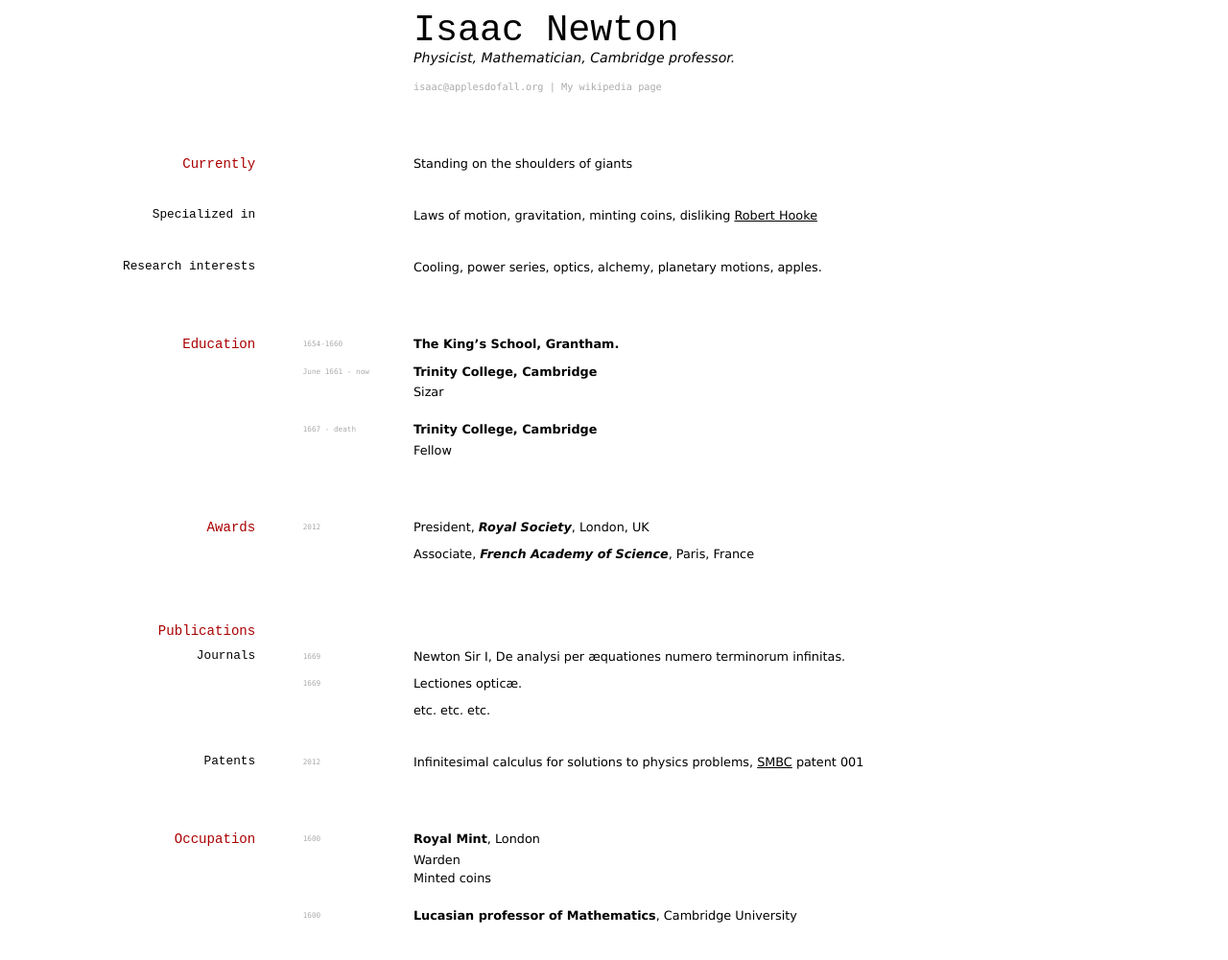
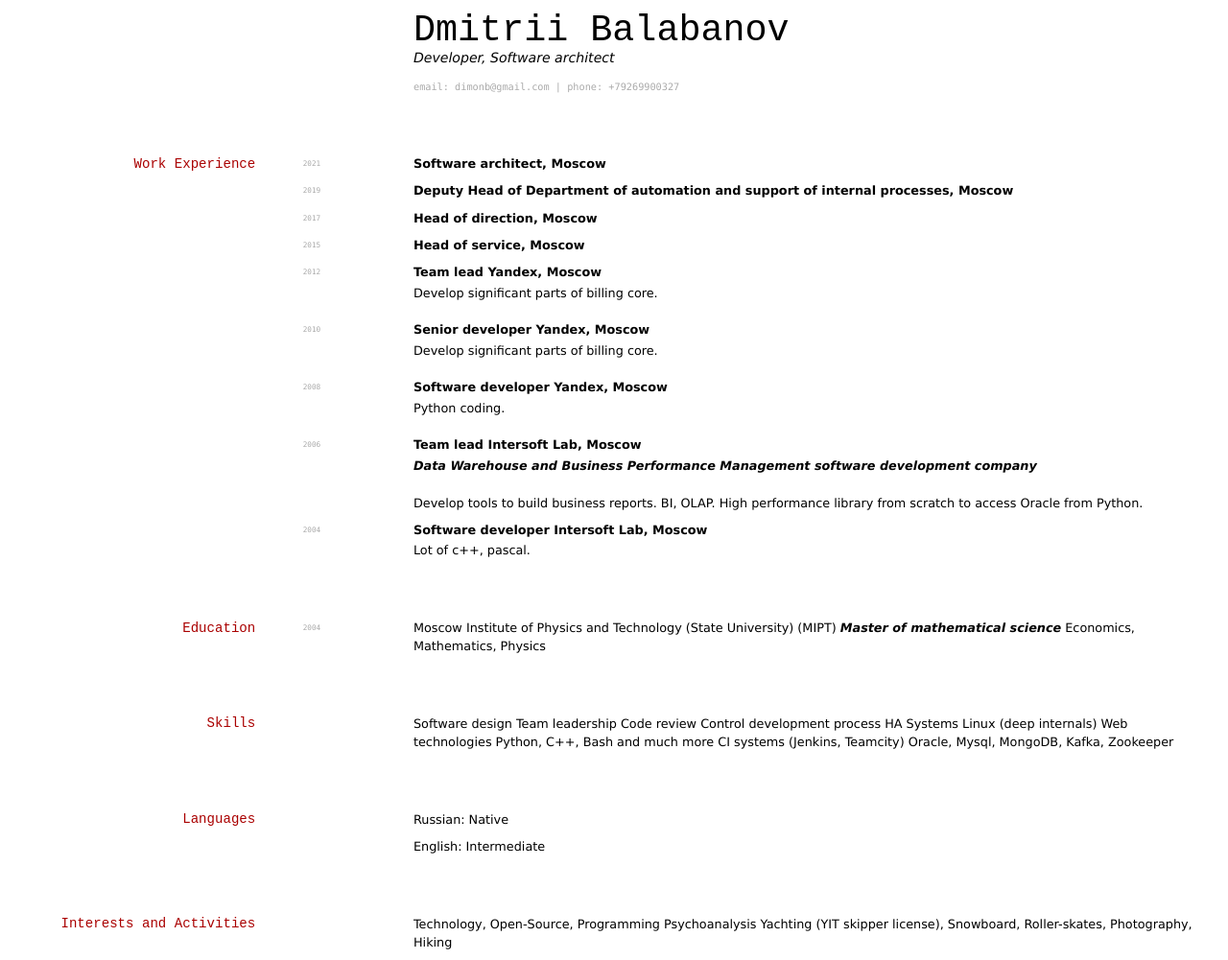
Before and after one commit to elipapa/markdown-cv, a Jekyll site: the page built from index.md, in a window 1280 px wide. Shown: the whole page at 96% size. Built offline with Jekyll 4.4.1, drawn with Linux system fonts in a browser that asks for light colours; before the commit the page ends 973 px from its top, so only the background shows below that.

Commit message:
Update index.md
first commit

```diff
--- a/index.md
+++ b/index.md
@@ -1,89 +1,86 @@
 ---
 layout: cv
-title: Isaac Newtons's CV
+title: Dmitrii Balabanov
 ---
-# Isaac Newton
-Physicist, Mathematician, Cambridge professor.
+# Dmitrii Balabanov
+Developer, Software architect
 
 <div id="webaddress">
-<a href="isaac@applesdofall.org">isaac@applesdofall.org</a>
-| <a href="http://en.wikipedia.org/wiki/Isaac_Newton">My wikipedia page</a>
+<a href="mail:dimonb@gmail.com">email: dimonb@gmail.com</a>
+| <a href="tel:+79269900327">phone: +79269900327</a>
 </div>
 
 
-## Currently
+## Work Experience
+`2021`
+__Software architect, Moscow__
 
-Standing on the shoulders of giants
+`2019`
+__Deputy Head of Department of automation and support of internal processes, Moscow__
 
-### Specialized in
+`2017`
+__Head of direction, Moscow__
 
-Laws of motion, gravitation, minting coins, disliking [Robert Hooke](http://en.wikipedia.org/wiki/Robert_Hooke)
+`2015`
+__Head of service, Moscow__
 
+`2012`
+__Team lead Yandex, Moscow__
 
-### Research interests
+- Develop significant parts of billing core.
 
-Cooling, power series, optics, alchemy, planetary motions, apples.
+`2010`
+__Senior developer Yandex, Moscow__
+
+- Develop significant parts of billing core.
+
+`2008`
+__Software developer Yandex, Moscow__
+
+- Python coding.
+
+`2006`
+__Team lead Intersoft Lab, Moscow__
+
+- *Data Warehouse and Business Performance Management software development company*
+
+Develop tools to build business reports. BI, OLAP. High performance library from scratch to access Oracle from Python.
+
+`2004`
+__Software developer Intersoft Lab, Moscow__
+
+- Lot of c++, pascal.
+
 
 
 ## Education
 
-`1654-1660`
-__The King's School, Grantham.__
-
-`June 1661 - now`
-__Trinity College, Cambridge__
-
-- Sizar
-
-`1667 - death`
-__Trinity College, Cambridge__
-
-- Fellow
+`2004`
+Moscow Institute of Physics and Technology (State University) (MIPT)
+*Master of mathematical science*
+Economics, Mathematics, Physics
 
 
+## Skills
+Software design
+Team leadership
+Code review
+Control development process HA Systems
+Linux (deep internals)
+Web technologies
+Python, C++, Bash and much more
+CI systems (Jenkins, Teamcity)
+Oracle, Mysql, MongoDB, Kafka, Zookeeper
 
-## Awards
+## Languages
 
-`2012`
-President, *Royal Society*, London, UK
+Russian: Native
 
-Associate, *French Academy of Science*, Paris, France
+English: Intermediate
 
 
+## Interests and Activities
 
-## Publications
-
-<!-- A list is also available [online](http://scholar.google.co.uk/citations?user=LTOTl0YAAAAJ) -->
-
-### Journals
-
-`1669`
-Newton Sir I, De analysi per æquationes numero terminorum infinitas.
-
-`1669`
-Lectiones opticæ.
-
-etc. etc. etc.
-
-### Patents
-
-`2012`
-Infinitesimal calculus for solutions to physics problems, [SMBC](http://www.techdirt.com/articles/20121011/09312820678/if-patents-had-been-around-time-newton.shtml) patent 001
-
-
-## Occupation
-
-`1600`
-__Royal Mint__, London
-
-- Warden
-- Minted coins
-
-`1600`
-__Lucasian professor of Mathematics__, Cambridge University
-
-
-
-<!-- ### Footer
-
-Last updated: May 2013 -->
+Technology, Open-Source, Programming
+Psychoanalysis
+Yachting (YIT skipper license), Snowboard, Roller-skates, Photography, Hiking
```
